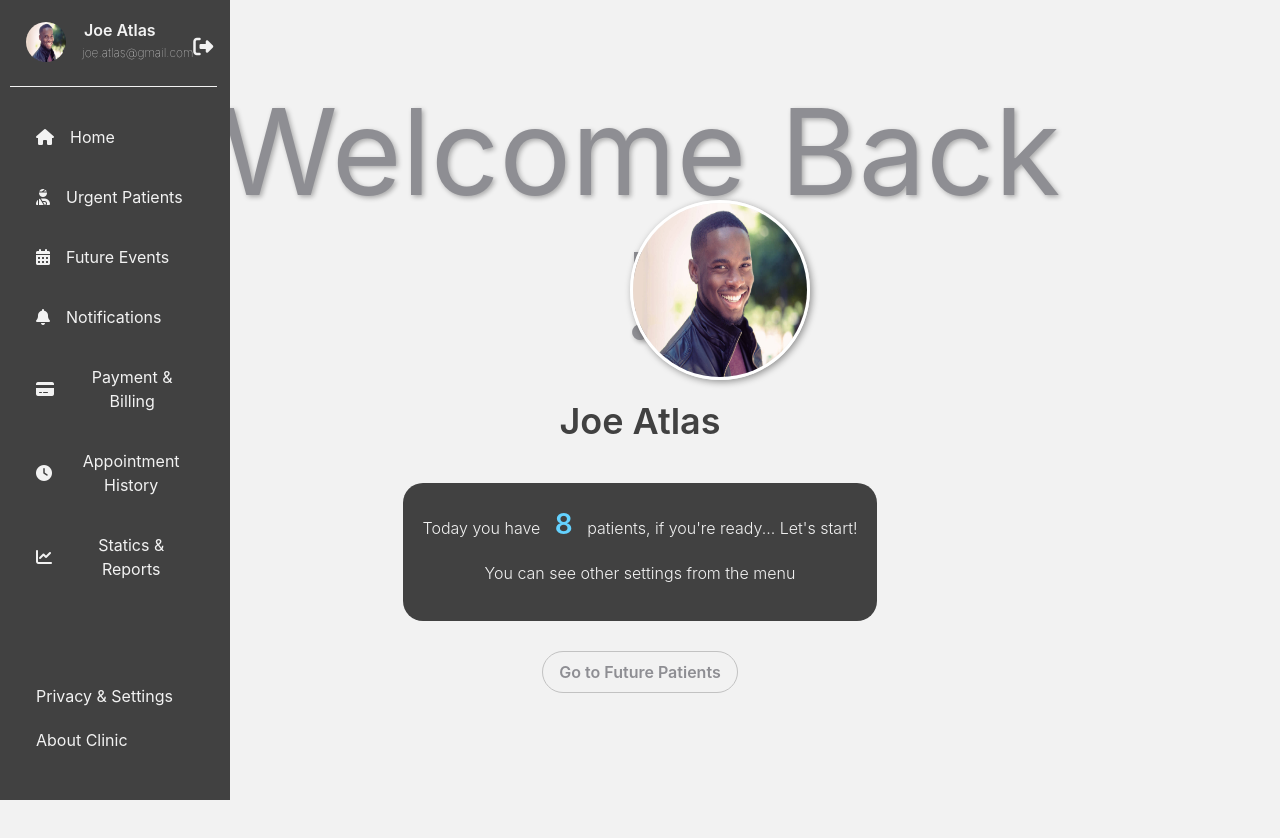
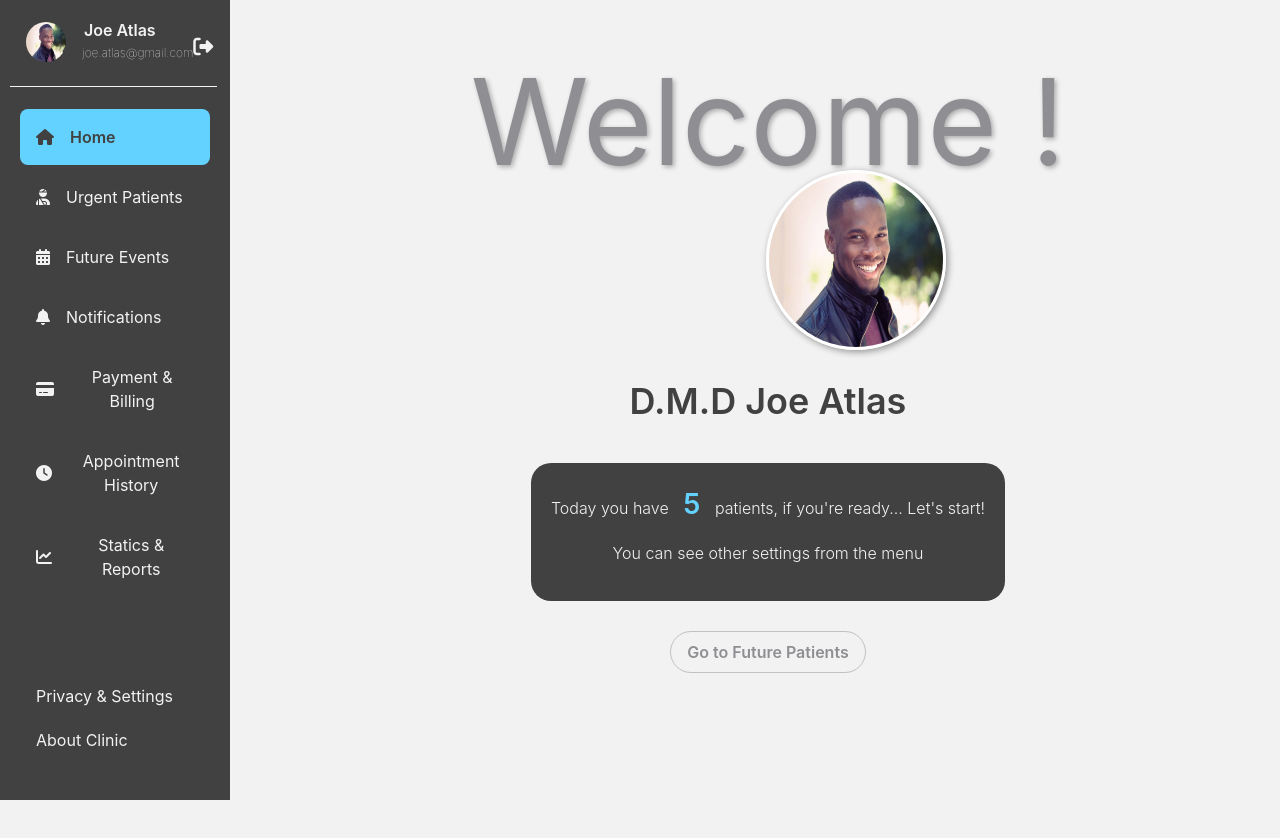
Before and after one commit to ssena-201903/Dentist-App-v3, a React (Create React App) app: page / in a window 1280 px wide. Before the commit the page ends 800 px from the top, so only its background shows below. Built offline with nearby package versions, Linux system fonts and the light colour scheme; no server answers; the database is empty.

Commit message:
navbar is connected to the sidebar

```diff
--- a/src/App.js
+++ b/src/App.js
@@ -23,7 +23,7 @@ import "font-awesome/css/font-awesome.min.css";
 
 function App() {
   //selected menu header
-  const [selectedMenuItem, setSelectedMenuItem] = useState("");
+  const [selectedMenuItem, setSelectedMenuItem] = useState("Home");
   const [chosenDate, setChosenDate] = useState("");
   const [showDatePicker, setShowDatePicker] = useState(false);
   //selected patient from the patients list
@@ -38,8 +38,6 @@ function App() {
   const [showPatientDetails, setShowPatientDetails] = useState(false);
   // show future patients
   const [showFuturePatients, setShowFuturePatients] = useState(false);
-  // show side-bar
-  const [showSideBar, setShowSideBar] = useState(false);
 
   //fetching data from firebase
   useEffect(() => {
@@ -58,6 +56,10 @@ function App() {
     };
     fetchPatients();
   }, []);
+
+  useEffect(() => {
+    console.log("selected menu item:" , selectedMenuItem);
+  }, [selectedMenuItem]);
 
   //HANDLE FUNCTIONS
   //getting patient by using id
@@ -99,24 +101,24 @@ function App() {
 
   const handleFuturePatients = () => {
     setShowFuturePatients(true);
-    setShowSideBar(true);
+    setSelectedMenuItem("Future Events");
+    console.log(selectedMenuItem);
   };
+
 
   return (
     <div className="app">
       <div className="navbar">
-        <Navbar onMenuItemSelect={handleMenuItemSelect} />
+        <Navbar onMenuItemSelect={handleMenuItemSelect} selectedMenuItem={selectedMenuItem}/>
       </div>
-      {!showSideBar && ( // show home when side-bar is hidden
+      <div className="side-bar">
+        {selectedMenuItem === "Home" && ( // show home when side-bar is hidden
           <div className="home">
             <Home handleFuturePatients={handleFuturePatients} />
           </div>
         )}
-      {showSideBar && ( // show side-bar when it's activated
-        <div
-          className="side-bar"
-          style={{ display: "block" ? showFuturePatients : "none" }}
-        >
+        {selectedMenuItem === "Future Events" && showFuturePatients &&( // show side-bar when it's activated
+          <div className="future-events">
             <div className="menu-header">
               <HeaderMenu
                 text="Future Events"
@@ -194,6 +196,7 @@ function App() {
             </div>
           </div>
         )}
+      </div>
 
       {showDatePicker && (
         <PickADate
--- a/src/App.scss
+++ b/src/App.scss
@@ -26,11 +26,28 @@ body {
     display: flex;
     flex-direction: column;
     justify-content: flex-start;
-    width: calc(100% - 18%);
+    width: 82%;
     height: 100vh;
     overflow: hidden;
     margin: 20px 0;
     margin-left: 20%;
+
+    .home {
+      display: flex;
+      flex-direction: column;
+      justify-content: flex-start;
+      width: 100%;
+      height: 100vh;
+      overflow: hidden;
+      margin: 0;
+    }
+    .future-events {
+      display: flex;
+      flex-direction: column;
+      width: 100%;
+      height: 100vh;
+      overflow: hidden;
+      margin: 0;
 
       .menu-header {
         height: 10%;
@@ -104,14 +121,6 @@ body {
         }
       }
     }
-  .home {
-    display: flex;
-    flex-direction: column;
-    justify-content: flex-start;
-    width: 82%;
-    height: 100vh;
-    overflow: hidden;
-    margin: auto;
   }
 }
 
--- a/src/components/Home/Home.js
+++ b/src/components/Home/Home.js
@@ -7,17 +7,17 @@ const Home = ({handleFuturePatients}) => {
   return (
     <div className="home">
       <div className="relative-home">
-        <h3>Welcome Back !</h3>
+        <h3>Welcome !</h3>
         <div className="entry-pp">
             <img src={doctorProfile} alt="doctor_profile"></img>
         </div>
       </div>
       <div className="home-bottom">
         <div className="entry-text">
-          <h5>Joe Atlas</h5>
+          <h5>D.M.D Joe Atlas</h5>
           <div className="paragraph">
             <p>
-              Today you have <span>8</span> patients, if you're ready... Let's
+              Today you have <span>5</span> patients, if you're ready... Let's
               start!
             </p>
             <p>You can see other settings from the menu</p>
--- a/src/components/Home/Home.scss
+++ b/src/components/Home/Home.scss
@@ -12,7 +12,7 @@ $primary-blue: #64d2ff;
     font-weight: 400;
     font-size: 120px;
     color: $dark-grey;
-    top: 80px;
+    top: 30px;
     text-shadow: 2px 2px 5px rgba(0, 0, 0, 0.3);
   }
 
@@ -32,8 +32,8 @@ $primary-blue: #64d2ff;
         height: 180px;
         border: 3px solid white;
         margin-top: 70px;
-        top: 130px;
-        left: 420px;
+        top: 80px;
+        left: 510px;
         border-radius: 50%;
         margin-bottom: 100px;
         box-shadow: 2px 2px 7px rgba(0, 0, 0, 0.4);
@@ -46,7 +46,7 @@ $primary-blue: #64d2ff;
     flex-direction: column;
     justify-content: center;
     align-items: center;
-    margin-top: 400px;
+    margin-top: 360px;
 
     .entry-text {
       display: flex;
--- a/src/components/Navbar/Navbar.js
+++ b/src/components/Navbar/Navbar.js
@@ -1,7 +1,15 @@
-import React from "react";
+// import React, { useState } from "react";
+import doctorProfile from "../doc_pp.jpg";
 import "./Navbar.scss";
 
-const Navbar = ({ onMenuItemSelect }) => {
+const Navbar = ({ onMenuItemSelect, selectedMenuItem }) => {
+  // const [activeMenuItem, setActiveMenuItem] = useState("Home");
+
+  // const handleMenuClick = (itemName) => {
+  //   setActiveMenuItem(itemName);
+  //   onMenuItemSelect(itemName);
+  // };
+
   const menuItems = [
     { name: "Home", icon: "fa-solid fa-home" },
     { name: "Urgent Patients", icon: "fa-solid fa-user-injured" },
@@ -19,7 +27,7 @@ const Navbar = ({ onMenuItemSelect }) => {
     <div className="navbar">
       <div className="profile">
         <div className="pp-names">
-          <img src={require("../doc_pp.jpg")} alt="doctor pp" />
+          <img src={doctorProfile} alt="doctor pp" />
 
           <div className="names">
             <p> {doctorName} </p>
@@ -32,7 +40,11 @@ const Navbar = ({ onMenuItemSelect }) => {
         <div className="navbar-top-menu">
           <ul>
             {menuItems.map((item, index) => (
-              <li key={index} onClick={() => onMenuItemSelect(item.name)}>
+              <li
+                key={index}
+                onClick={() => onMenuItemSelect(item.name)}
+                className={selectedMenuItem === item.name ? "active" : ""}
+              >
                 <i className={item.icon}></i> {item.name}
               </li>
             ))}
--- a/src/components/Navbar/Navbar.scss
+++ b/src/components/Navbar/Navbar.scss
@@ -22,6 +22,11 @@ $font-aeonik: "Aeonik TRIAL", "sans-serif";
     background-color: $primary-blue;
     color: $primary-black;
     cursor: pointer;
+    font-weight: 600;
+  }
+  &.active {
+    background-color: $primary-blue;
+    color: $primary-black;
     font-weight: 600;
   }
 }
```
Lines whose indentation alone changed are shown as unchanged.
